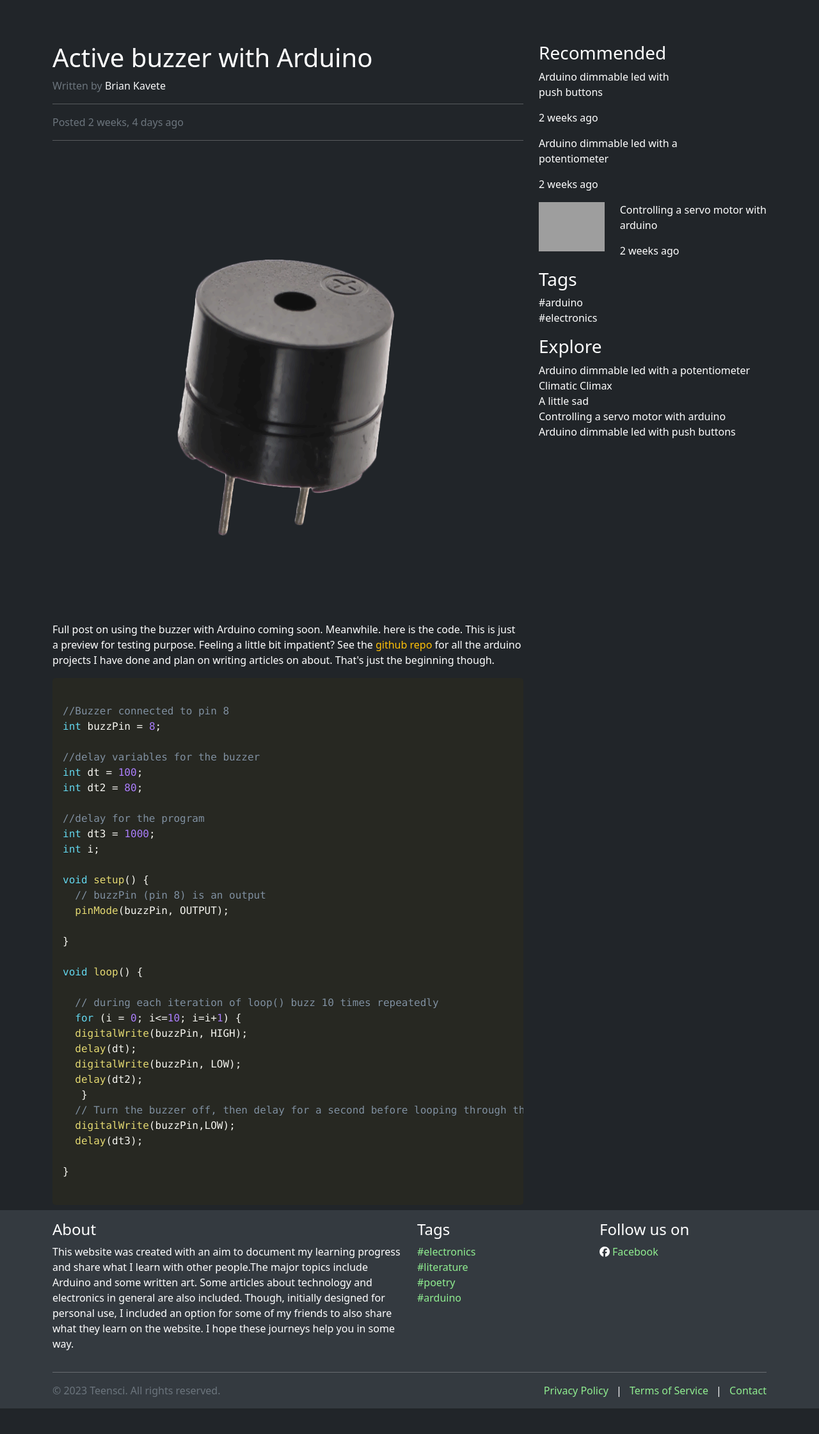
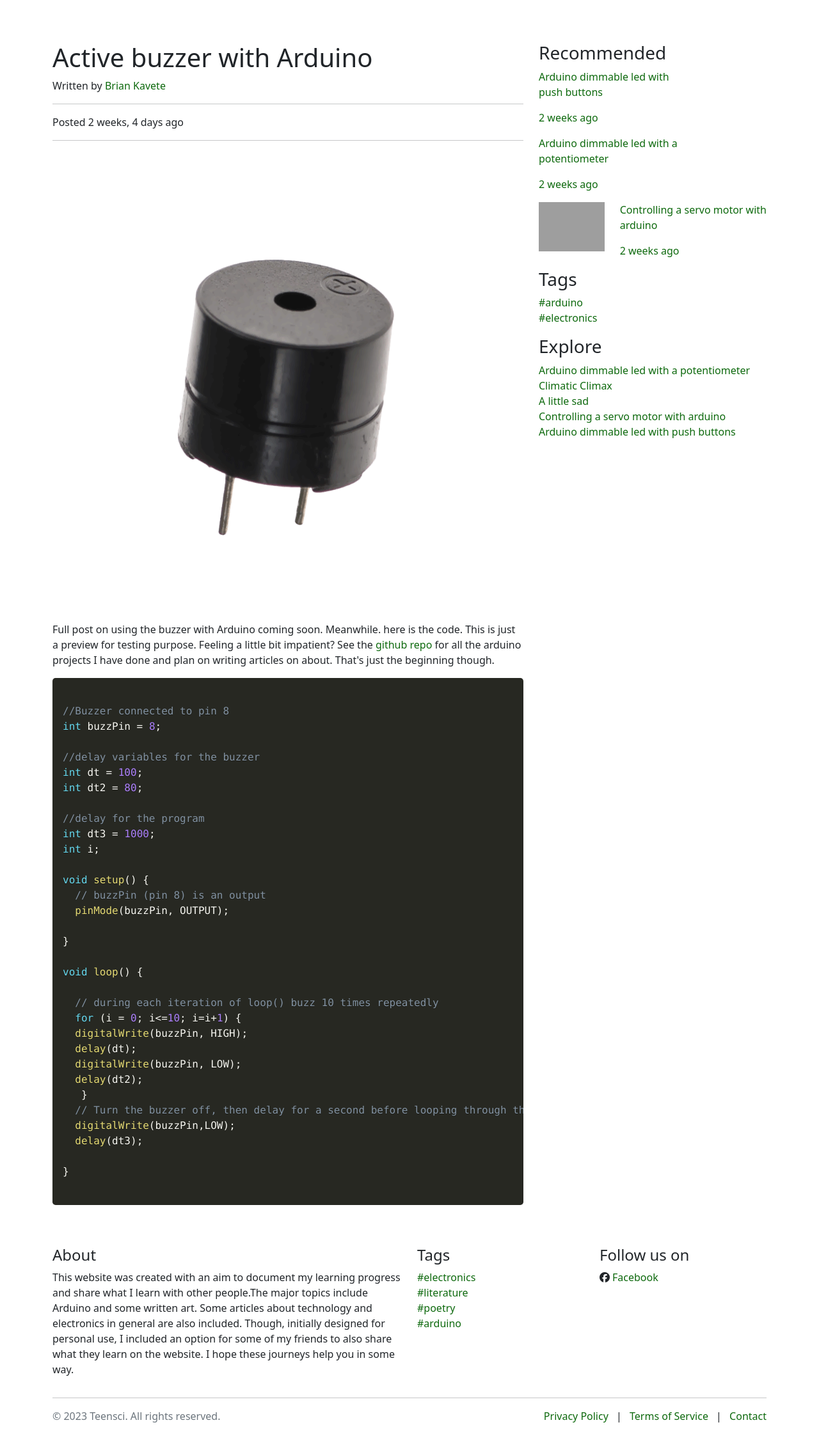
Before and after one commit to kavete/django_blog_version2, a Django app: a page that uses main_blog/templates/layout/base.html in a window 1280 px wide. Shown: the part 14-2256 px from the top of the page at 64% size. Before the commit the page ends 2216 px from the top, so only its background shows below. Run offline with Django 4.2, Linux system fonts and the light colour scheme; data comes from the database, SQL or seed files in the repository; both versions use the stored data as it was after the commit; some libraries are stand-ins or nearby versions; grey boxes are pictures that could not be loaded.

Commit message:
Switched the site to light mode

```diff
--- a/main_blog/assets/css/main_styles.css
+++ b/main_blog/assets/css/main_styles.css
@@ -1,69 +1,70 @@
-body {
-    background-color: #212529;
-    color: #fff;
-    padding-top: 56px;
-}
+/*body {*/
+/*    background-color: #212529;*/
+/*    color: #fff;*/
+/*    padding-top: 56px;*/
+/*}*/
 
-.card {
-    color: #000;
-}
+/*.card {*/
+/*    color: #000;*/
+/*}*/
 
-.header {
-    background-color: #343a40;
-}
+/*.header {*/
+/*    background-color: #343a40;*/
+/*}*/
 
-.header .nav-link {
-    color: #fff;
-}
+/*.header .nav-link {*/
+/*    color: #fff;*/
+/*}*/
 
-.header .nav-link:hover {
-    color: #ffc107;
-}
+/*.header .nav-link:hover {*/
+/*    color: #ffc107;*/
+/*}*/
 
-.post-title {
-    color: #fff;
-}
+/*.post-title {*/
+/*    color: #fff;*/
+/*}*/
 
-.post-meta {
-    color: #6c757d;
-}
+/*.post-meta {*/
+/*    color: #6c757d;*/
+/*}*/
 
-.post-content {
-    color: #fff;
-}
+/*.post-content {*/
+/*    color: #fff;*/
+/*}*/
 
-.post-content a {
-    color: #ffc107;
-}
+/*.post-content a {*/
+/*    color: #d5b40f;*/
+/*}*/
 
-.post-content a:hover {
-    color: #fff;
-}
+/*.post-content a:hover {*/
+/*    color: #3f3604;*/
 
-.sidebar-title {
-    color: #fff;
-}
+/*}*/
 
-.sidebar-link {
-    color: #fff;
-}
+/*.sidebar-title {*/
+/*    color: #fff;*/
+/*}*/
 
-.sidebar-link:hover {
-    color: #ffc107;
-}
+/*.sidebar-link {*/
+/*    color: #fff;*/
+/*}*/
 
-.footer {
-    background-color: #343a40;
-    color: #fff;
-}
+/*.sidebar-link:hover {*/
+/*    color: #ffc107;*/
+/*}*/
+
+/*.footer {*/
+/*    background-color: #343a40;*/
+/*    color: #fff;*/
+/*}*/
 
 a {
-    color: lightgreen;
+    color: #0d690d;
     text-decoration: none;
 }
 
 a:hover {
-    color: #ffc107;
+    color: #b4932f;
     text-decoration: underline;
 }
 
@@ -119,3 +120,7 @@ a:hover {
 .navbar.hidden {
     top: -56px; /* Adjust this value based on your navbar height */
 }
+
+body {
+    padding-top: 56px ;
+}
--- a/main_blog/templates/blog_details.html
+++ b/main_blog/templates/blog_details.html
@@ -12,7 +12,7 @@
             <div class="col-md-8">
                 <h1 class="post-title">{{ blog_post.title }}</h1>
                 <p class="post-meta">Written by <a href="#"
-                                                   class="text-decoration-none text-light">{{ blog_post.author.first_name }} {{ blog_post.author.last_name }}</a>
+                                                   class="text-decoration-none italic">{{ blog_post.author.first_name }} {{ blog_post.author.last_name }}</a>
                 </p>
                 <hr>
                 <p class="post-meta">Posted {{ blog_post.date_published | naturaltime }}</p>
@@ -20,7 +20,7 @@
                 {% if blog_post.preview_image %}
                     <img src="{{ blog_post.preview_image.url }}" alt="Blog Post Image" class="img-fluid">
                 {% endif %}
-                <div class="post-content">
+                <div class="post-content mb-5">
                     {{ blog_post.content | safe }}
                 </div>
 
@@ -43,6 +43,7 @@
 
                                 </div>
 {% endif %}
+
                                 <div class="col-8">
                                     <p class="sidebar-title">{{ related_post.title }}</p>
                                     <p class="sidebar-meta">{{ related_post.date_published | naturaltime }}</p>
--- a/main_blog/templates/layout/base.html
+++ b/main_blog/templates/layout/base.html
@@ -1,6 +1,6 @@
 {% load static %}
 <!DOCTYPE html>
-<html lang="en">
+<html lang="en" data-bs-theme="dark">
 <head>
     <meta charset="UTF-8">
     <title>{% block title %} {% endblock %}</title>
--- a/main_blog/templates/partials/header.html
+++ b/main_blog/templates/partials/header.html
@@ -2,7 +2,7 @@
 {% load static %}
 
     <div class="container">
-        <nav class="navbar navbar-expand-sm navbar-dark bg-dark rounded-2 header fixed-top">
+        <nav class="navbar navbar-expand-md header fixed-top navbar-dark bg-dark">
             <div class="container">
                 <a class="navbar-brand" href="javascript:void(0)"><i class="fas fa-microchip fa-2x me-2 text-warning"></i></a>
                 <button class="navbar-toggler" type="button" data-bs-toggle="collapse" data-bs-target="#mynavbar">
@@ -24,16 +24,19 @@
                             <input type="search" name="search_word" class="form-control form-control-dark"
                                    placeholder="Search..."/>
 
-                            <button class="input-group-text text-decoration-none text-dark" type="submit">
+                            <button class="input-group-text text-decoration-none" type="submit">
                                 <i class="fas fa-search"></i>
                             </button>
                         </div>
                     </form>
                     <div class="text-end">
                         {% if not user.is_authenticated %}
-                            <a href="{% url 'signin' %}">
+                            {% if not request.path == "signin" %}
+                            	 <a href="{% url 'signin' %}">
                                 <button type="button" class="btn btn-outline-light m-2">Login</button>
-                            </a>
+                             </a>
+                            {% endif %}
+
 
                             <button type="button" class="btn btn-warning m-2" data-bs-toggle="modal"
                                     data-bs-target="#subscriptionModal">Subscribe
--- a/main_blog/templates/signup.html
+++ b/main_blog/templates/signup.html
@@ -8,8 +8,8 @@
 {% block content %}
     <div class="container">
         <div class="row d-flex justify-content-center">
-            <div class="col-md-8 mt-5 mb-5 bg-white rounded-2 p-5 text-black">
-                <h2 class="text-black text-center">Signup</h2>
+            <div class="col-md-8 mt-5 mb-5 rounded-2 p-5 shadow">
+                <h2 class="text-center">Signup</h2>
                 <form action="{% url 'signup' %}" method="post">
                     {% csrf_token %}
                     {{ signup_form | crispy }}
--- a/main_blog/views.py
+++ b/main_blog/views.py
@@ -30,10 +30,14 @@ def search_posts(request):
         | Q(author__last_name__icontains=search_word) |
         Q(content__icontains=search_word)
     ).distinct()
-    paginator = Paginator(all_posts, per_page=5)
+    paginator = Paginator(all_posts, per_page=10)
     page_number = request.GET.get("page")
     data = paginator.get_page(page_number)
-    return render(request, "home.html", {"all_posts": data})
+    context = {
+        "all_posts": data,
+        "search_word": search_word
+    }
+    return render(request, "home.html", context)
 
 
 def blog_post_detail(request, slug):
@@ -60,6 +64,7 @@ def list_posts_by_tag(request, slug):
     page_number = request.GET.get("page")
     data = paginator.get_page(page_number)
     context = {"all_posts": data,
+               "post_tag": tag,
                "random_posts": random_posts,
                "featured_posts": featured_posts
                }
@@ -70,9 +75,15 @@ def list_posts_by_tag(request, slug):
 def subscribe(request):
     if request.method == "POST":
         form = SubscriberForm(request.POST)
+        user_email = request.POST.get("email")
+        email_exist = Subscriber.objects.filter(email=user_email)
+        print(email_exist)
         if form.is_valid():
             form.save()
             messages.success(request, "Thank you for subscribing")
+            return redirect(request.META.get('HTTP_REFERER', 'blog_home'))
+        elif email_exist:
+            messages.error(request, "A user with this email already exists")
             return redirect(request.META.get('HTTP_REFERER', 'blog_home'))
         else:
             messages.error(request, "You could not be added to the subscription list")
```
Also changed, not shown: main_blog/templates/home.html (+27 -3 lines), main_blog/templates/login.html (+10 -3 lines), static/css/main_styles.css (+54 -53 lines), db.sqlite3.
